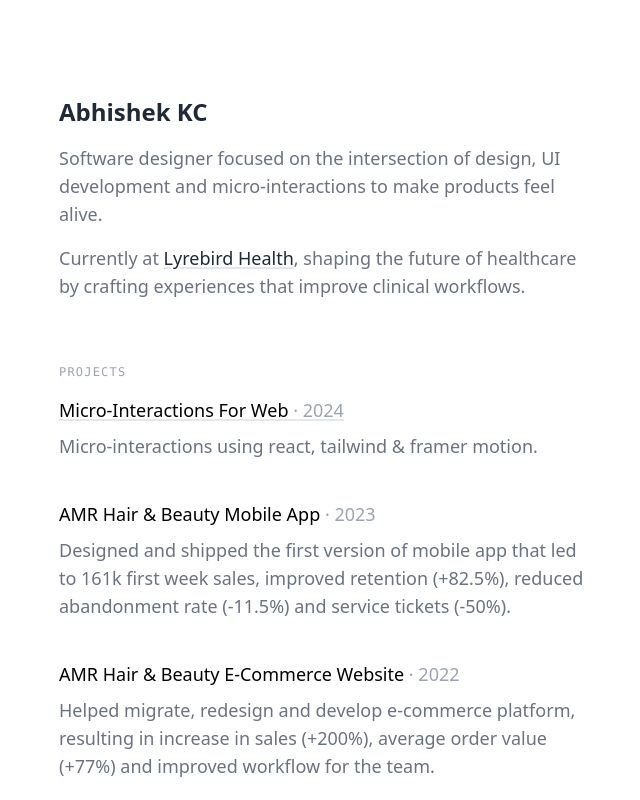
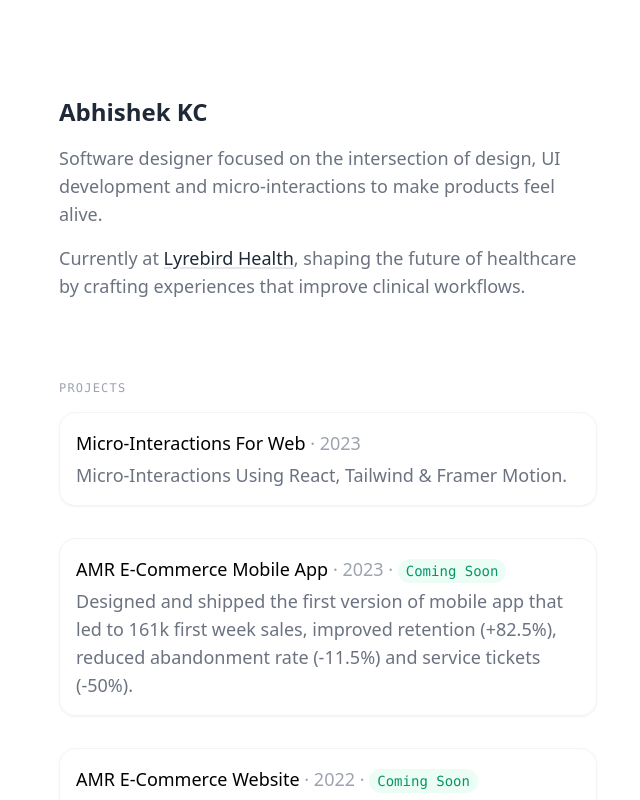
Before and after one commit to casicodes/portfolio, a React (Vite) app: page / in a window 1280 px wide. Shown: the top 800 px of the page, without its empty margins (312-952 px from the left). Built offline with nearby package versions, Linux system fonts and the light colour scheme.

Commit message:
Restyle project cards

```diff
--- a/src/index.css
+++ b/src/index.css
@@ -2,13 +2,15 @@
 @tailwind components;
 @tailwind utilities;
 
-header a {
+header a,
+footer a {
   text-decoration-line: underline;
   text-decoration-color: #e5e7eb;
   text-decoration-thickness: 2px;
   text-underline-offset: 2px;
 }
-header a:hover {
+header a:hover,
+footer a:hover {
   text-decoration-color: #d1d5db;
   color: #1f2937;
 }
--- a/src/pages/home.jsx
+++ b/src/pages/home.jsx
@@ -1,7 +1,8 @@
 import { Link } from "react-router-dom";
 function Home() {
   return (
-    <header className="flex flex-col gap-y-[200px]">
+    <div className="flex flex-col gap-y-[80px]">
+      <header>
         <div className="flex flex-col gap-y-16">
           <div className="flex flex-col gap-4">
             <h1 className="text-gray-800 text-2xl text-balance font-semibold">
@@ -23,41 +24,56 @@ function Home() {
               improve clinical workflows.
             </p>
           </div>
-
+        </div>
+      </header>
       <div className="flex flex-col gap-4">
         <p className="font-mono text-xs text-gray-400 uppercase tracking-widest">
           Projects
         </p>
-          <div className="flex flex-col gap-10">
-            <div className="flex flex-col gap-2">
-              <Link to="/motion" className="md:text-lg capitalize font-medium">
+        <div className="flex flex-col gap-8">
+          <Link
+            to="/motion"
+            className="md:text-lg capitalize font-medium flex flex-col gap-2 p-4 bg-white shadow-sm border border-gray-100 rounded-2xl hover:shadow-md transition-shadow duration-300"
+          >
+            <div className="flex flex-col gap-1">
+              <h3 className="md:text-lg capitalize font-medium">
                 Micro-interactions for web{" "}
-                <span className="text-gray-400">· 2024</span>{" "}
-              </Link>
-
+                <span className="text-gray-400 font-normal">· 2023</span>{" "}
+              </h3>
               <div className="flex flex-col gap-4">
-                <p className="md:text-lg text-gray-500">
+                <p className="md:text-lg text-gray-500 font-normal">
                   Micro-interactions using react, tailwind & framer motion.
                 </p>
               </div>
             </div>
-            <div className="flex flex-col gap-2">
+          </Link>
+          <div className="flex flex-col gap-1 p-4 bg-white shadow-sm border border-gray-100 rounded-2xl">
             <h3 className="md:text-lg capitalize font-medium">
-                AMR Hair & Beauty mobile app{" "}
-                <span className="text-gray-400">· 2023</span>{" "}
+              AMR e-commerce mobile app{" "}
+              <span className="text-gray-400 font-normal">
+                · 2023 ·{" "}
+                <span className="text-sm leading-none bg-emerald-50 text-emerald-600 font-mono py-1 px-2 rounded-full">
+                  Coming soon
+                </span>
+              </span>{" "}
             </h3>
             <div className="flex flex-col gap-4">
               <p className="md:text-lg text-gray-500">
-                  Designed and shipped the first version of mobile app that led
-                  to 161k first week sales, improved retention (+82.5%), reduced
+                Designed and shipped the first version of mobile app that led to
+                161k first week sales, improved retention (+82.5%), reduced
                 abandonment rate (-11.5%) and service tickets (-50%).
               </p>
             </div>
           </div>
-            <div className="flex flex-col gap-2">
+          <div className="flex flex-col gap-1 p-4 bg-white shadow-sm border border-gray-100 rounded-2xl">
             <h3 className="md:text-lg capitalize font-medium">
-                AMR Hair & Beauty e-commerce website{" "}
-                <span className="text-gray-400">· 2022</span>{" "}
+              AMR e-commerce website{" "}
+              <span className="text-gray-400 font-normal">
+                · 2022 ·{" "}
+                <span className="text-sm leading-none bg-emerald-50 text-emerald-600 font-mono py-1 px-2 rounded-full">
+                  Coming soon
+                </span>
+              </span>{" "}
             </h3>
             <div className="flex flex-col gap-4">
               <p className="md:text-lg text-gray-500">
@@ -70,6 +86,7 @@ function Home() {
         </div>
       </div>
 
+      <footer>
         <div className="flex flex-col gap-3">
           <p className="font-mono text-xs text-gray-400 uppercase tracking-widest">
             Connect
@@ -100,12 +117,9 @@ function Home() {
               Resume
             </a>
           </div>
-          <p className="font-mono text-gray-400 mt-4">
-            Stay tuned, it's a work in progress
-          </p>
         </div>
+      </footer>
     </div>
-    </header>
   );
 }
 
```
Lines whose indentation alone changed are shown as unchanged.
